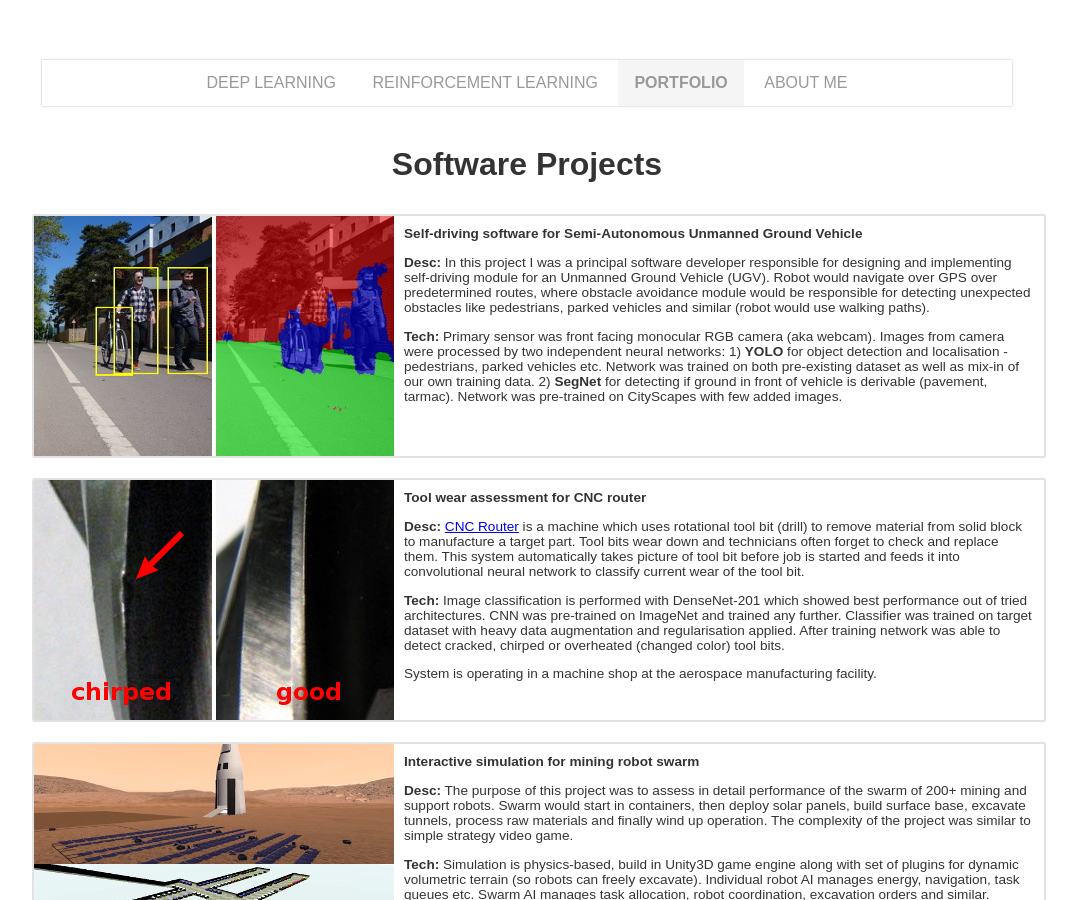
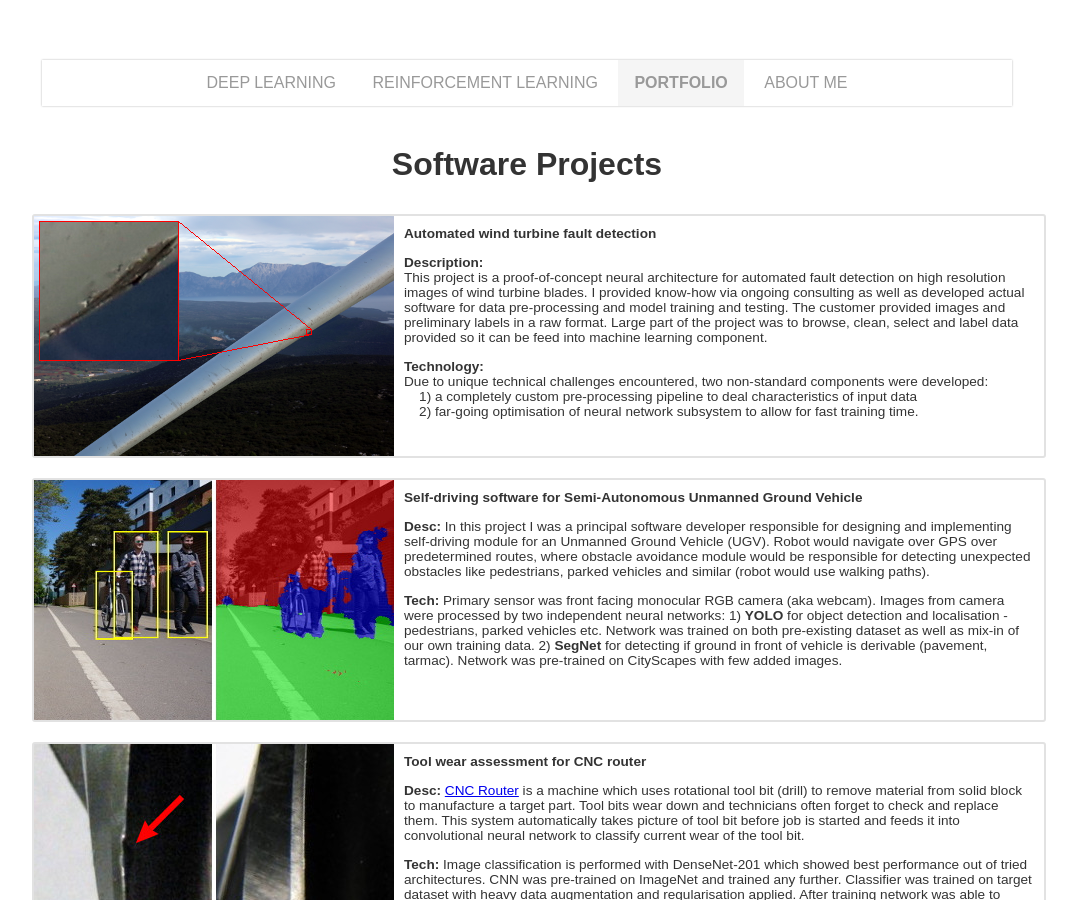
Before and after one commit to marcinbogdanski/marcinbogdanski.github.io, a Jekyll site: the page built from commercial-portfolio.html, in a window 1280 px wide and 900 px high. Shown: the whole window, without its empty margins (113-1190 px from the left). Built offline with Jekyll 4.4.1, drawn with Linux system fonts in a browser that asks for light colours.

Commit message:
Add perceptual blurb

```diff
--- a/commercial-portfolio.html
+++ b/commercial-portfolio.html
@@ -9,6 +9,11 @@ layout: default
 <div>
     <ul class="list">
 
+        {% include poster.html
+            image="/assets/images/portfolio/turbine.png"
+            title="Automated wind turbine fault detection"
+            description="<p><b>Description:</b><br/> This project is a proof-of-concept neural architecture for automated fault detection on high resolution images of wind turbine blades. I provided know-how via ongoing consulting as well as developed actual software for data pre-processing and model training and testing. The customer provided images and preliminary labels in a raw format. Large part of the project was to browse, clean, select and label data provided so it can be feed into machine learning component.</p><p><b>Technology:</b><br/> Due to unique technical challenges encountered, two non-standard components were developed: <br/>&nbsp;&nbsp;&nbsp; 1) a completely custom pre-processing pipeline to deal characteristics of input data <br/>&nbsp;&nbsp;&nbsp; 2) far-going optimisation of neural network subsystem to allow for fast training time.</p>"
+            %}
 
         {% include poster.html
             image="/assets/images/ugv.jpg"
```
Also changed, not shown: assets/images/portfolio/turbine.png (added).
